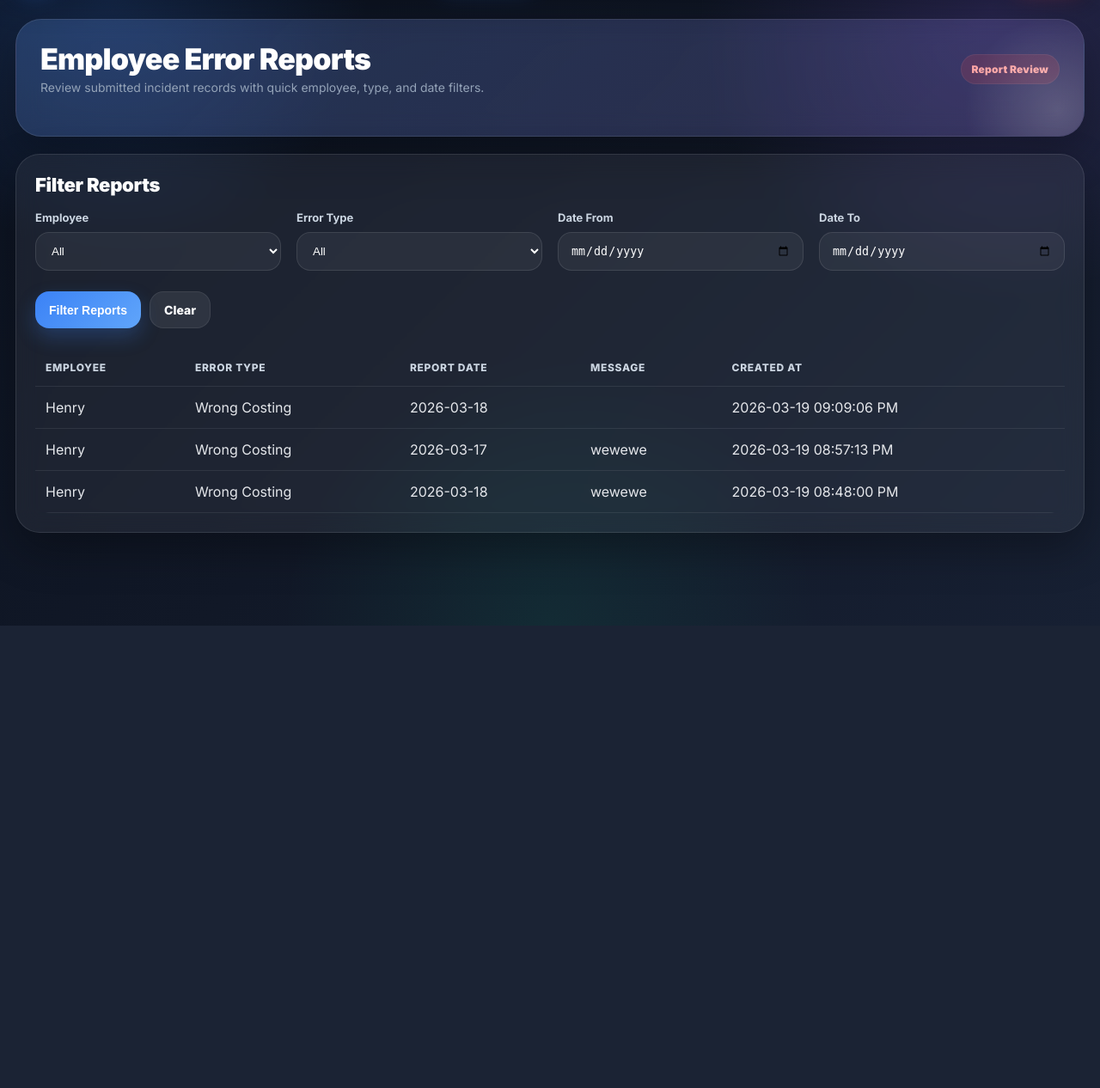
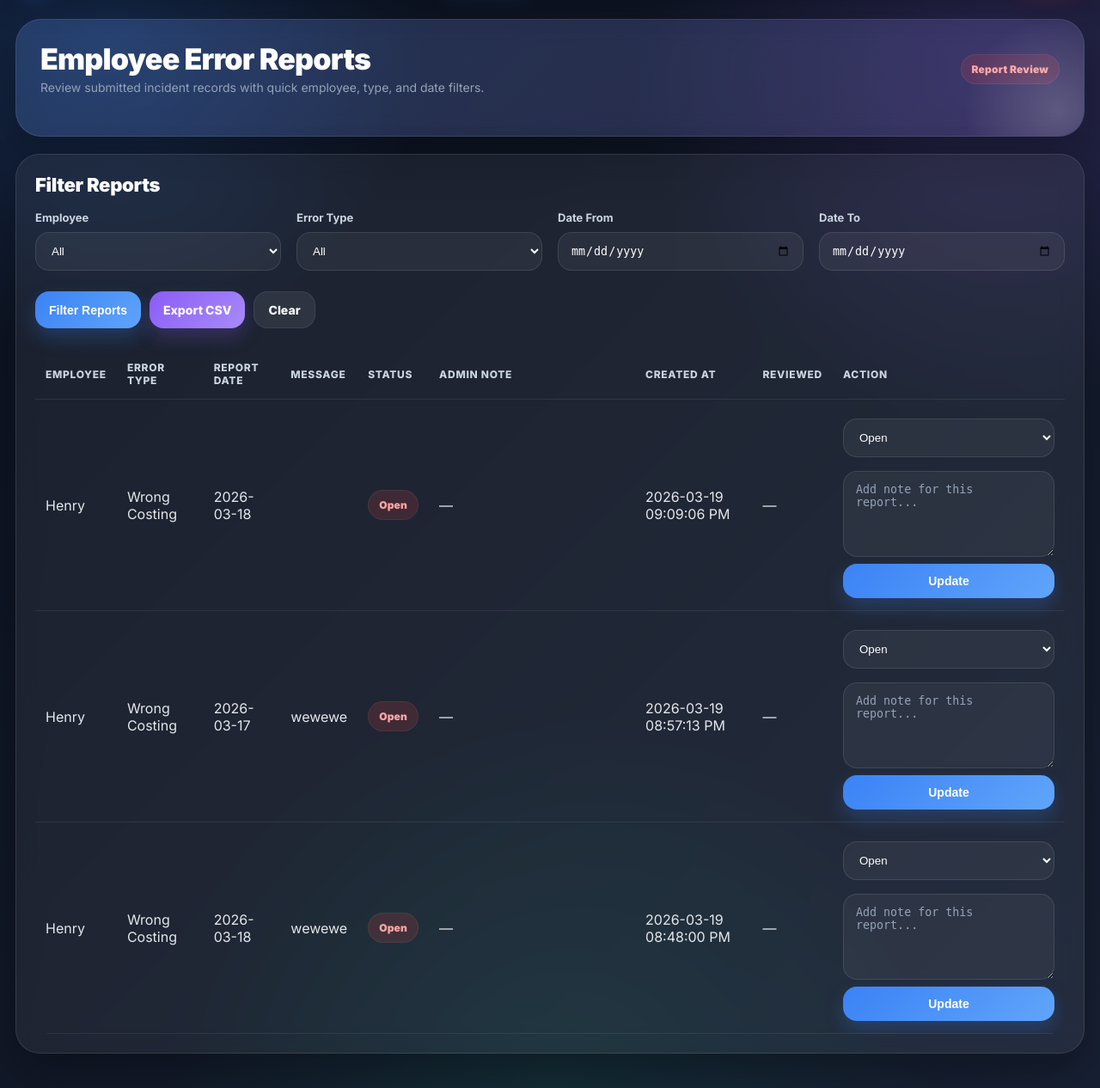
Before and after one commit to henryacosta401-prog/attendance-web, a Flask app: page /admin/error-reports in a window 1280 px wide. Shown: the part 88-1354 px from the top of the page at 86% size. Before the commit the page ends 816 px from the top, so only its background shows below. Run offline with Flask 3, Linux system fonts and the light colour scheme; a user stored in the database is signed in; data comes from the database, SQL or seed files in the repository; some libraries are stand-ins or nearby versions.

```diff
--- a/app.py
+++ b/app.py
@@ -1,12 +1,14 @@
 import os
+import csv
 import sqlite3
+from io import StringIO
 from datetime import datetime, timedelta
 from zoneinfo import ZoneInfo
 from functools import wraps
 
 from flask import (
     Flask, render_template, request, redirect, url_for,
-    session, flash, g, send_from_directory, jsonify
+    session, flash, g, send_from_directory, jsonify, Response
 )
 from werkzeug.security import generate_password_hash, check_password_hash
 from werkzeug.utils import secure_filename
@@ -206,10 +208,16 @@ def init_sqlite_db():
         CREATE TABLE IF NOT EXISTS incident_reports (
             id INTEGER PRIMARY KEY AUTOINCREMENT,
             user_id INTEGER NOT NULL,
+            employee_name TEXT,
             error_type TEXT NOT NULL,
+            incident_date TEXT,
             report_date TEXT NOT NULL,
             message TEXT,
+            status TEXT NOT NULL DEFAULT 'Open',
+            admin_note TEXT,
             created_by INTEGER,
+            reviewed_by INTEGER,
+            reviewed_at TEXT,
             created_at TEXT NOT NULL,
             FOREIGN KEY (user_id) REFERENCES users (id)
         )
@@ -297,8 +305,20 @@ def init_sqlite_db():
             cursor.execute("ALTER TABLE incident_reports ADD COLUMN report_date TEXT")
         if "message" not in existing_cols_incident:
             cursor.execute("ALTER TABLE incident_reports ADD COLUMN message TEXT")
+        if "employee_name" not in existing_cols_incident:
+            cursor.execute("ALTER TABLE incident_reports ADD COLUMN employee_name TEXT")
+        if "incident_date" not in existing_cols_incident:
+            cursor.execute("ALTER TABLE incident_reports ADD COLUMN incident_date TEXT")
+        if "status" not in existing_cols_incident:
+            cursor.execute("ALTER TABLE incident_reports ADD COLUMN status TEXT NOT NULL DEFAULT 'Open'")
+        if "admin_note" not in existing_cols_incident:
+            cursor.execute("ALTER TABLE incident_reports ADD COLUMN admin_note TEXT")
         if "created_by" not in existing_cols_incident:
             cursor.execute("ALTER TABLE incident_reports ADD COLUMN created_by INTEGER")
+        if "reviewed_by" not in existing_cols_incident:
+            cursor.execute("ALTER TABLE incident_reports ADD COLUMN reviewed_by INTEGER")
+        if "reviewed_at" not in existing_cols_incident:
+            cursor.execute("ALTER TABLE incident_reports ADD COLUMN reviewed_at TEXT")
         if "created_at" not in existing_cols_incident:
             cursor.execute("ALTER TABLE incident_reports ADD COLUMN created_at TEXT")
 
@@ -336,13 +356,26 @@ def init_postgres_db():
             CREATE TABLE IF NOT EXISTS incident_reports (
                 id SERIAL PRIMARY KEY,
                 user_id INTEGER NOT NULL,
+                employee_name TEXT,
                 error_type TEXT NOT NULL,
+                incident_date TEXT,
                 report_date TEXT NOT NULL,
                 message TEXT,
+                status TEXT NOT NULL DEFAULT 'Open',
+                admin_note TEXT,
                 created_by INTEGER,
+                reviewed_by INTEGER,
+                reviewed_at TEXT,
                 created_at TEXT NOT NULL
             )
         """)
+
+        cur.execute("ALTER TABLE incident_reports ADD COLUMN IF NOT EXISTS employee_name TEXT")
+        cur.execute("ALTER TABLE incident_reports ADD COLUMN IF NOT EXISTS incident_date TEXT")
+        cur.execute("ALTER TABLE incident_reports ADD COLUMN IF NOT EXISTS status TEXT NOT NULL DEFAULT 'Open'")
+        cur.execute("ALTER TABLE incident_reports ADD COLUMN IF NOT EXISTS admin_note TEXT")
+        cur.execute("ALTER TABLE incident_reports ADD COLUMN IF NOT EXISTS reviewed_by INTEGER")
+        cur.execute("ALTER TABLE incident_reports ADD COLUMN IF NOT EXISTS reviewed_at TEXT")
 
         cur.execute("""
             CREATE TABLE IF NOT EXISTS users (
@@ -460,10 +493,12 @@ def create_incident(user_id, error_type, report_date, message, admin_id):
             incident_date,
             report_date,
             message,
+            status,
+            admin_note,
             created_by,
             created_at
         )
-        VALUES (?, ?, ?, ?, ?, ?, ?, ?)
+        VALUES (?, ?, ?, ?, ?, ?, 'Open', NULL, ?, ?)
     """, (
         user_id,
         user["full_name"] if user else "",
@@ -1099,9 +1134,10 @@ def get_admin_employee_rows(status_filter="", search=""):
 
 def get_incident_reports(report_employee="", report_type="", report_date_from="", report_date_to=""):
     report_sql = """
-        SELECT r.*, u.full_name
+        SELECT r.*, u.full_name, reviewer.full_name AS reviewed_by_name
         FROM incident_reports r
         LEFT JOIN users u ON u.id = r.user_id
+        LEFT JOIN users reviewer ON reviewer.id = r.reviewed_by
         WHERE 1=1
     """
     report_params = []
@@ -1278,6 +1314,58 @@ def admin_error_reports():
     )
 
 
+@app.route("/admin/error-reports/export.csv")
+@login_required(role="admin")
+def export_admin_error_reports_csv():
+    report_employee = request.args.get("report_employee", "").strip()
+    report_type = request.args.get("report_type", "").strip()
+    report_date_from = request.args.get("report_date_from", "").strip()
+    report_date_to = request.args.get("report_date_to", "").strip()
+
+    reports = get_incident_reports(
+        report_employee=report_employee,
+        report_type=report_type,
+        report_date_from=report_date_from,
+        report_date_to=report_date_to
+    )
+
+    buffer = StringIO()
+    writer = csv.writer(buffer)
+    writer.writerow([
+        "Employee",
+        "Error Type",
+        "Report Date",
+        "Message",
+        "Status",
+        "Admin Note",
+        "Created At",
+        "Reviewed At",
+        "Reviewed By"
+    ])
+
+    for report in reports:
+        writer.writerow([
+            report["full_name"] if report["full_name"] else report["employee_name"] if report["employee_name"] else "Unknown",
+            report["error_type"] or "",
+            report["report_date"] if report["report_date"] else report["incident_date"] if report["incident_date"] else "",
+            report["message"] or "",
+            report["status"] or "Open",
+            report["admin_note"] or "",
+            report["created_at"] or "",
+            report["reviewed_at"] or "",
+            report["reviewed_by_name"] or ""
+        ])
+
+    csv_data = buffer.getvalue()
+    filename = f"error-reports-{today_str()}.csv"
+
+    return Response(
+        csv_data,
+        mimetype="text/csv",
+        headers={"Content-Disposition": f'attachment; filename="{filename}"'}
+    )
+
+
 @app.route("/admin/incident-report")
 @login_required(role="admin")
 def admin_incident_report():
@@ -1288,6 +1376,47 @@ def admin_incident_report():
         ORDER BY full_name ASC
     """)
     return render_template("admin_incident_report.html", employees=employees)
+
+
+@app.route("/admin/error-reports/<int:report_id>/update", methods=["POST"])
+@login_required(role="admin")
+def update_incident_report(report_id):
+    status = request.form.get("status", "").strip()
+    admin_note = request.form.get("admin_note", "").strip()
+
+    if status not in {"Open", "Reviewed", "Resolved"}:
+        flash("Invalid report status.", "danger")
+        return redirect(url_for("admin_error_reports"))
+
+    report = fetchone("""
+        SELECT r.*, u.full_name
+        FROM incident_reports r
+        LEFT JOIN users u ON u.id = r.user_id
+        WHERE r.id = ?
+    """, (report_id,))
+
+    if not report:
+        flash("Report not found.", "danger")
+        return redirect(url_for("admin_error_reports"))
+
+    reviewed_at = now_str() if status in {"Reviewed", "Resolved"} else None
+    reviewed_by = session["user_id"] if status in {"Reviewed", "Resolved"} else None
+
+    execute_db("""
+        UPDATE incident_reports
+        SET status = ?, admin_note = ?, reviewed_by = ?, reviewed_at = ?
+        WHERE id = ?
+    """, (status, admin_note, reviewed_by, reviewed_at, report_id), commit=True)
+
+    employee_name = report["full_name"] if report["full_name"] else report["employee_name"] or f"User {report['user_id']}"
+    log_activity(
+        session["user_id"],
+        "UPDATE INCIDENT",
+        f"Incident #{report_id} for {employee_name} marked as {status}"
+    )
+
+    flash("Incident report updated.", "success")
+    return redirect(url_for("admin_error_reports"))
 
 
 @app.route("/admin/employees", methods=["GET", "POST"])
--- a/templates/admin_error_reports.html
+++ b/templates/admin_error_reports.html
@@ -54,6 +54,12 @@
 
         <div style="grid-column: 1 / -1; display:flex; gap:10px; margin-top:6px;">
             <button class="btn btn-primary" type="submit">Filter Reports</button>
+            <a
+                class="btn btn-purple"
+                href="{{ url_for('export_admin_error_reports_csv', report_employee=report_employee, report_type=report_type, report_date_from=report_date_from, report_date_to=report_date_to) }}"
+            >
+                Export CSV
+            </a>
             <a class="btn btn-dark" href="{{ url_for('admin_error_reports') }}">Clear</a>
         </div>
     </form>
@@ -67,7 +73,11 @@
                         <th>Error Type</th>
                         <th>Report Date</th>
                         <th>Message</th>
+                        <th>Status</th>
+                        <th>Admin Note</th>
                         <th>Created At</th>
+                        <th>Reviewed</th>
+                        <th>Action</th>
                     </tr>
                 </thead>
                 <tbody>
@@ -77,7 +87,37 @@
                         <td>{{ report.error_type }}</td>
                         <td>{{ report.report_date if report.report_date else report.incident_date }}</td>
                         <td>{{ report.message }}</td>
+                        <td>
+                            {% set report_status = report.status if report.status else 'Open' %}
+                            {% if report_status == 'Resolved' %}
+                                <span class="status status-green">{{ report_status }}</span>
+                            {% elif report_status == 'Reviewed' %}
+                                <span class="status status-yellow">{{ report_status }}</span>
+                            {% else %}
+                                <span class="status status-red">{{ report_status }}</span>
+                            {% endif %}
+                        </td>
+                        <td style="min-width:240px;">{{ report.admin_note if report.admin_note else '—' }}</td>
                         <td>{{ format_datetime_12h(report.created_at) }}</td>
+                        <td>
+                            {% if report.reviewed_at %}
+                                {{ format_datetime_12h(report.reviewed_at) }}
+                                <div class="small muted">{{ report.reviewed_by_name if report.reviewed_by_name else 'Admin' }}</div>
+                            {% else %}
+                                —
+                            {% endif %}
+                        </td>
+                        <td style="min-width:270px;">
+                            <form method="POST" action="{{ url_for('update_incident_report', report_id=report.id) }}" class="grid" style="gap:8px;">
+                                <select name="status" class="input" required>
+                                    <option value="Open" {% if report_status == 'Open' %}selected{% endif %}>Open</option>
+                                    <option value="Reviewed" {% if report_status == 'Reviewed' %}selected{% endif %}>Reviewed</option>
+                                    <option value="Resolved" {% if report_status == 'Resolved' %}selected{% endif %}>Resolved</option>
+                                </select>
+                                <textarea name="admin_note" class="textarea" rows="3" placeholder="Add note for this report...">{{ report.admin_note if report.admin_note else '' }}</textarea>
+                                <button class="btn btn-primary" type="submit">Update</button>
+                            </form>
+                        </td>
                     </tr>
                     {% endfor %}
                 </tbody>
```
